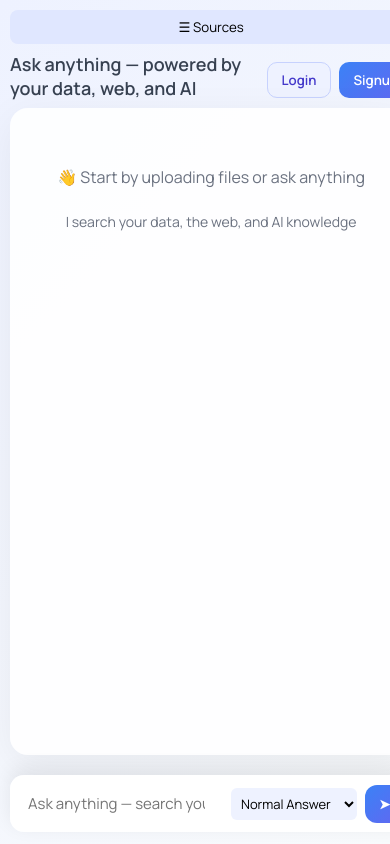
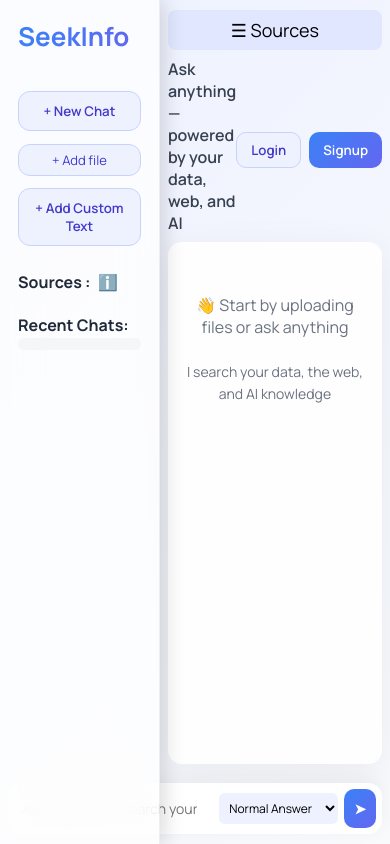
Before and after one commit to RajarshiBasak13/ASKDocs, a Flask app: page / in a window 390 px wide. Run offline with Flask 3, Linux system fonts and the light colour scheme; data that the repository does not hold is empty; parts of the project's set-up code (start-up, migrations or seed data) failed here and were passed over; some libraries are stand-ins or nearby versions.

Commit message:
Deploy SeekInfo app

```diff
--- a/templates/index.html
+++ b/templates/index.html
@@ -264,39 +264,101 @@ body {
 
 @media (max-width: 768px) {
 
+  /* ===== SIDEBAR ===== */
   .sidebar {
-    position: fixed;
-    left: 0;
-    top: 0;
-    height: 100%;
-    transform: translateX(-100%);
+    width: 80%;
+    max-width: 300px;
+    z-index: 100;
+    box-shadow: 4px 0 20px rgba(0,0,0,0.15);
   }
 
-  .sidebar.open {
-    transform: translateX(0);
+  #overlay {
+    display: none;
+  }
+
+  .sidebar.open + #overlay {
+    display: block;
+  }
+
+  /* ===== HEADER ===== */
+  .header {
+    display: flex;
+    align-items: center;
+    gap: 10px;
+    font-size: 16px;
   }
 
   .menu-btn {
     display: block;
+    font-size: 18px;
   }
 
+  /* ===== CHAT AREA ===== */
   .chat-container {
-    padding: 10px;
+    padding: 10px 8px;
   }
 
   .chat-box {
-    margin-bottom: 10px;
+    padding: 12px;
+    border-radius: 14px;
   }
 
+  /* ===== MESSAGES ===== */
+  .msg {
+    max-width: 85%;   /* reduce width for readability */
+    font-size: 14px;
+    padding: 10px 12px;
+  }
+
+  /* ===== INPUT AREA ===== */
   .input-area {
-    position: sticky;
-    bottom: 12px;
-    background: rgba(255,255,255,0.95);
+    position: fixed;
+    bottom: 10px;
+    left: 8px;
+    right: 8px;
+    z-index: 50;
+
+    padding: 6px;
+    border-radius: 14px;
+    gap: 6px;
+  }
+
+  .input-area input {
+    font-size: 14px;
     padding: 8px;
-    border-radius: 14px;
-    box-shadow: 0 -6px 20px rgba(0,0,0,0.08);
+  }
+
+  /* Mode selector smaller */
+  #modeSelector {
+    font-size: 12px;
+    padding: 6px;
+  }
+
+  /* Bigger send button for thumb */
+  .input-area button {
+    padding: 10px;
+    border-radius: 10px;
+    font-size: 14px;
+  }
+
+  /* ===== SCROLL SPACE FIX ===== */
+  .chat-box {
+    margin-bottom: 70px; /* prevents input overlap */
+  }
+
+  /* ===== CHAT ITEMS ===== */
+  .chat-item {
+    font-size: 14px;
+    padding: 8px;
+  }
+
+  /* ===== UPLOAD BOX ===== */
+  .upload-box {
+    height: 32px;
+    font-size: 13px;
   }
 }
+
 #modeSelector {
   margin-left: 8px;
   padding: 6px;
```
